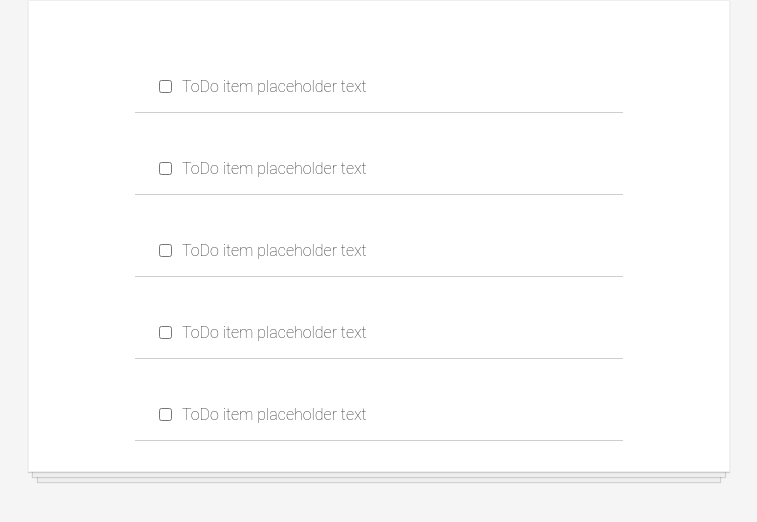
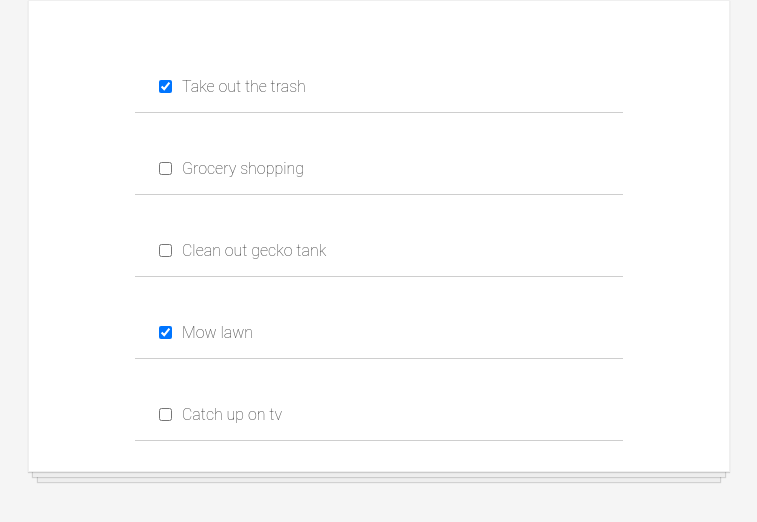
Before and after one commit to jepl-towquest/todo-app, a React (Create React App) app: page / in a window 1280 px wide. Shown: the top 522 px of the page, without its empty margins (261-1018 px from the left). Built offline with nearby package versions, Linux system fonts and the light colour scheme.

Commit message:
Update to take props

```diff
--- a/src/components/ToDoItem.js
+++ b/src/components/ToDoItem.js
@@ -1,10 +1,10 @@
 import React from 'react';
 
-function ToDoItem() {
+function ToDoItem(props) {
   return (
     <div className="todo-item">
-      <input type="checkbox"/>
-      <p>ToDo item placeholder text</p>
+      <input type="checkbox" checked={props.item.completed} />
+      <p>{props.item.text}</p>
     </div>
   )
 }
```
